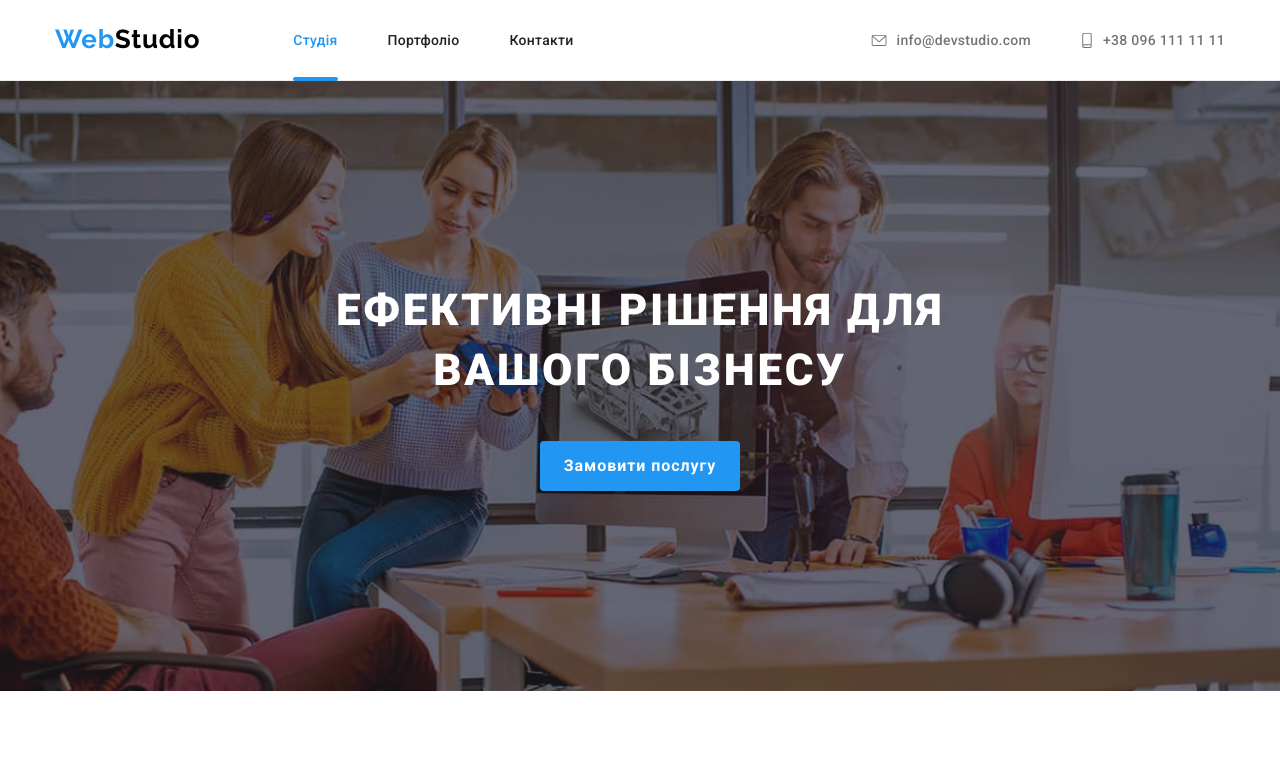
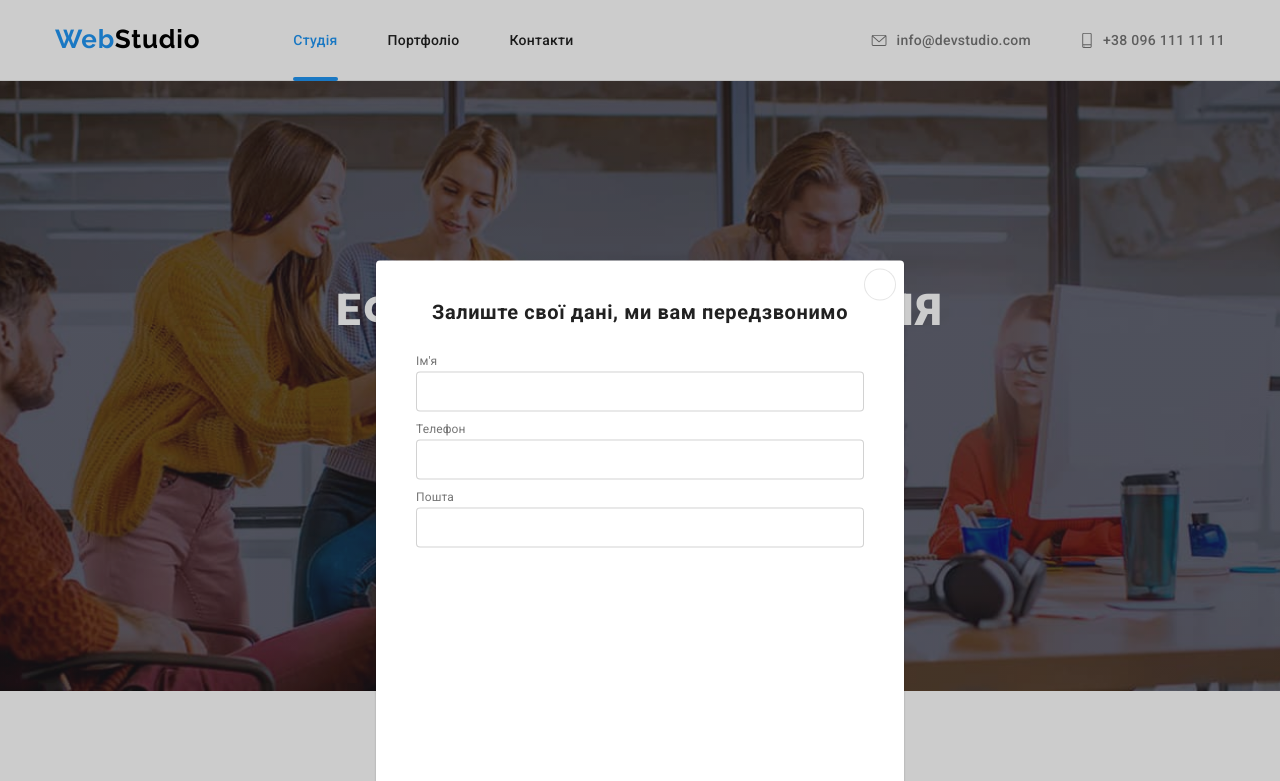
Before and after one commit to VadikG/goit-markup-hw-05, a plain HTML site: page index.html in a window 1280 px wide. Shown: the top 781 px of the page. Drawn offline with nearby package versions, Linux system fonts and the light colour scheme.

Commit message:
11/10/2024/1

```diff
--- a/index.html
+++ b/index.html
@@ -426,6 +426,35 @@
         </svg>
       </button>
       <p class="modal-window-text">Залиште свої дані, ми вам передзвонимо</p>
+      <form class="modal-form" name="modal">
+        <div class="modal-form-wrapper">
+          <label class="modal-form-label" id="user_name">Ім'я</label>
+          <div class="form-wrapper-filed">
+            <input class="modal-form-input" type="text" name="user_name">
+            <svg class="modal_form_svg" width="18" height="18">
+              <use href="./images/icons.svg#icon-person-black"></use>
+            </svg>
+          </div>
+        </div>
+        <div class="modal-form-wrapper">
+          <label class="modal-form-label" id="user_phone">Телефон</label>
+          <div class="form-wrapper-filed">
+            <input class="modal-form-input" type="text" name="user_phone">
+            <svg class="modal_form_svg" width="18" height="18">
+              <use href="./images/icons.svg#icon-phone-black"></use>
+            </svg>
+          </div>
+        </div>
+        <div class="modal-form-wrapper">
+          <label class="modal-form-label" id="user_email">Пошта</label>
+          <div class="form-wrapper-filed">
+            <input class="modal-form-input" type="email" name="user_email">
+            <svg class="modal_form_svg" width="18" height="18">
+              <use href="./images/icons.svg#icon-email-black"></use>
+            </svg>
+          </div>
+        </div>
+      </form>
     </div>
   </div>
 </body>
--- a/styles.css
+++ b/styles.css
@@ -580,11 +580,11 @@ button {
   width: 100%;
   height: 100%;
   background-color: rgba(0, 0, 0, 0.2);
-
+  /**
   opacity: 0;
   visibility: hidden;
   pointer-events: none;
-
+**/
   transition: opacity 250ms cubic-bezier(0.4, 0, 0.2, 1),
     visibility 250ms cubic-bezier(0.4, 0, 0.2, 1);
 }
@@ -594,9 +594,10 @@ button {
   pointer-events: initial;
 }
 .modal-window {
-  position: relative;
-  top: 222px;
-  left: 0;
+  position: absolute;
+  top: 50%;
+  left: 50%;
+  transform: translate(-50%, -24%) scale(1);
   width: 528px;
   min-height: 581px;
   padding: 40px;
@@ -633,6 +634,36 @@ button {
   font-weight: 700;
   letter-spacing: 0.03em;
   margin-bottom: 30px;
+}
+
+.modal-form {
+}
+.modal-form-wrapper {
+  margin-bottom: 10px;
+}
+.modal-form-label {
+  display: block;
+  color: #757575;
+  font-size: 12px;
+  line-height: normal;
+  letter-spacing: 0.01em;
+  margin-bottom: 4px;
+}
+.form-wrapper-filed {
+  display: flex;
+  position: relative;
+}
+.modal-form-input {
+  min-width: 100%;
+  height: 40px;
+  padding: 12px 42px;
+  border-radius: 4px;
+  border: 1px solid rgba(33, 33, 33, 0.2);
+}
+.modal_form_svg {
+  position: absolute;
+  top: 11px;
+  left: 12px;
 }
 /*PORTFOLIO*/
 /*Section Works*/
```
Also changed, not shown: images/icons.svg.
